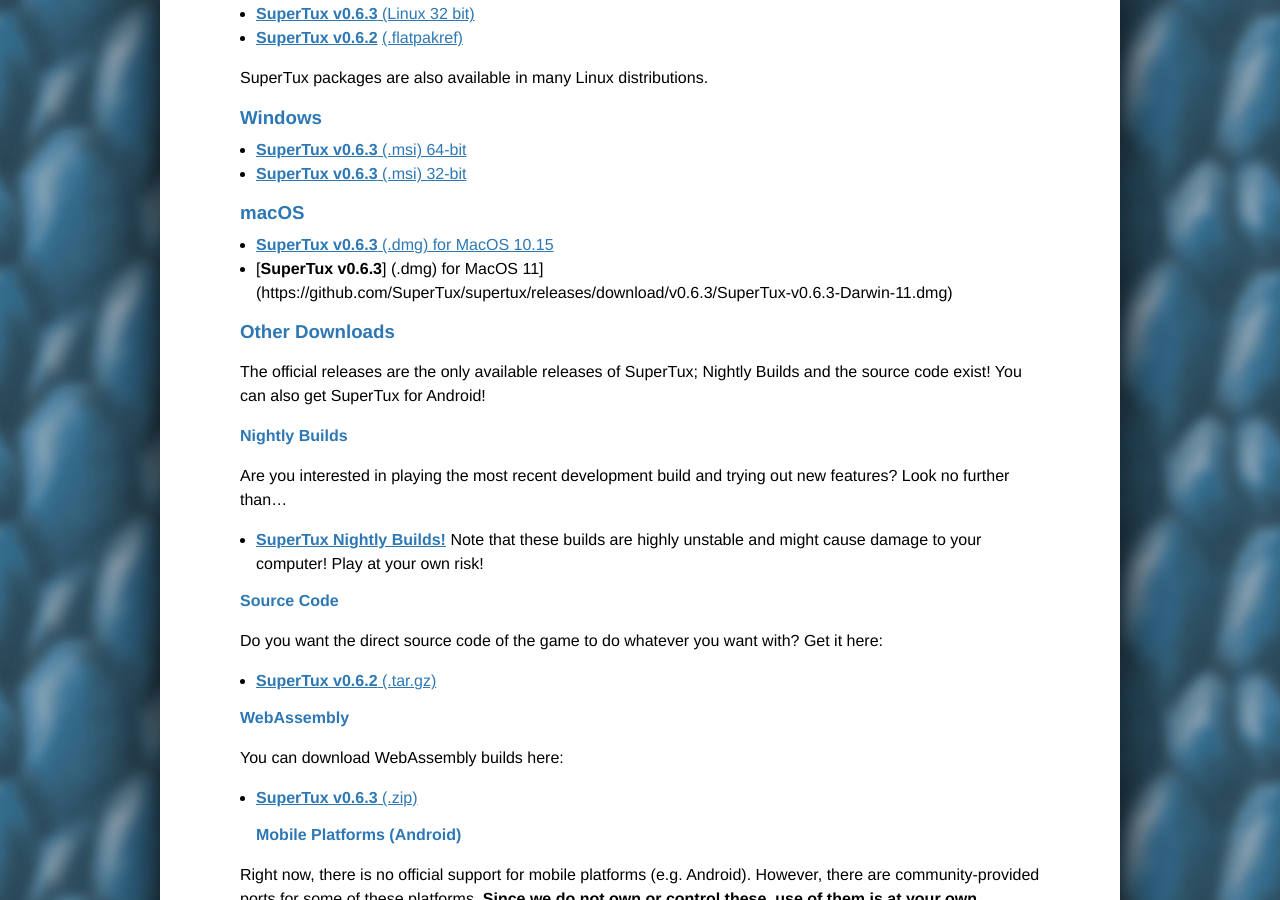
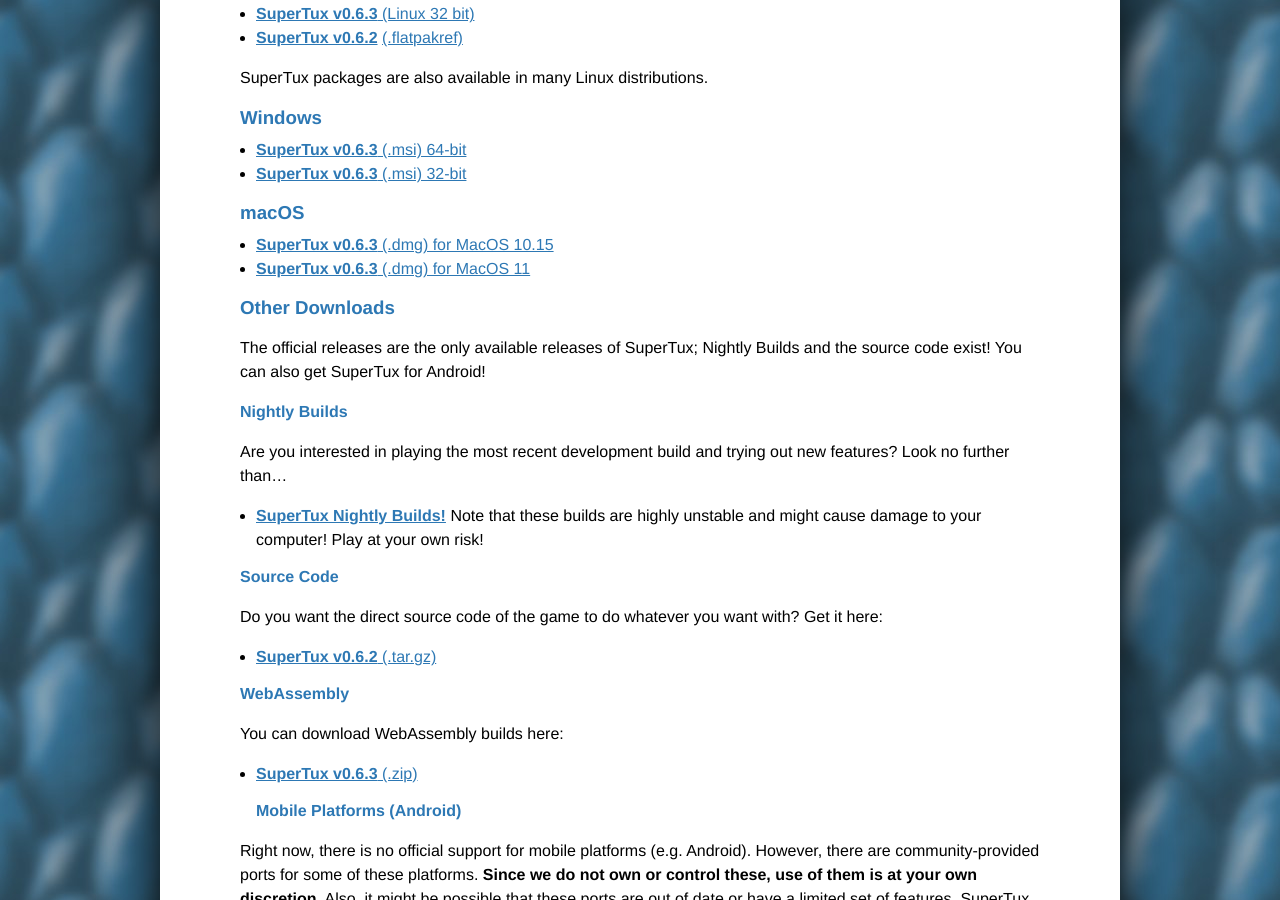
Before and after one commit to SuperTux/SuperTux.github.io, a Jekyll site: the page built from download.md, in a window 1280 px wide and 900 px high, scrolled down 610 px. Built offline with Jekyll 4.4.1, drawn with Linux system fonts in a browser that asks for light colours.

Commit message:
Fix OS X 11 download link

```diff
--- a/download.md
+++ b/download.md
@@ -28,7 +28,7 @@
 ### macOS
 
 - [**SuperTux v0.6.3** (.dmg) for MacOS 10.15](https://github.com/SuperTux/supertux/releases/download/v0.6.3/SuperTux-v0.6.3-Darwin-10.15.dmg)
-- [**SuperTux v0.6.3**] (.dmg) for MacOS 11](https://github.com/SuperTux/supertux/releases/download/v0.6.3/SuperTux-v0.6.3-Darwin-11.dmg)
+- [**SuperTux v0.6.3** (.dmg) for MacOS 11](https://github.com/SuperTux/supertux/releases/download/v0.6.3/SuperTux-v0.6.3-Darwin-11.dmg)
 
 ### Other Downloads
 
```
